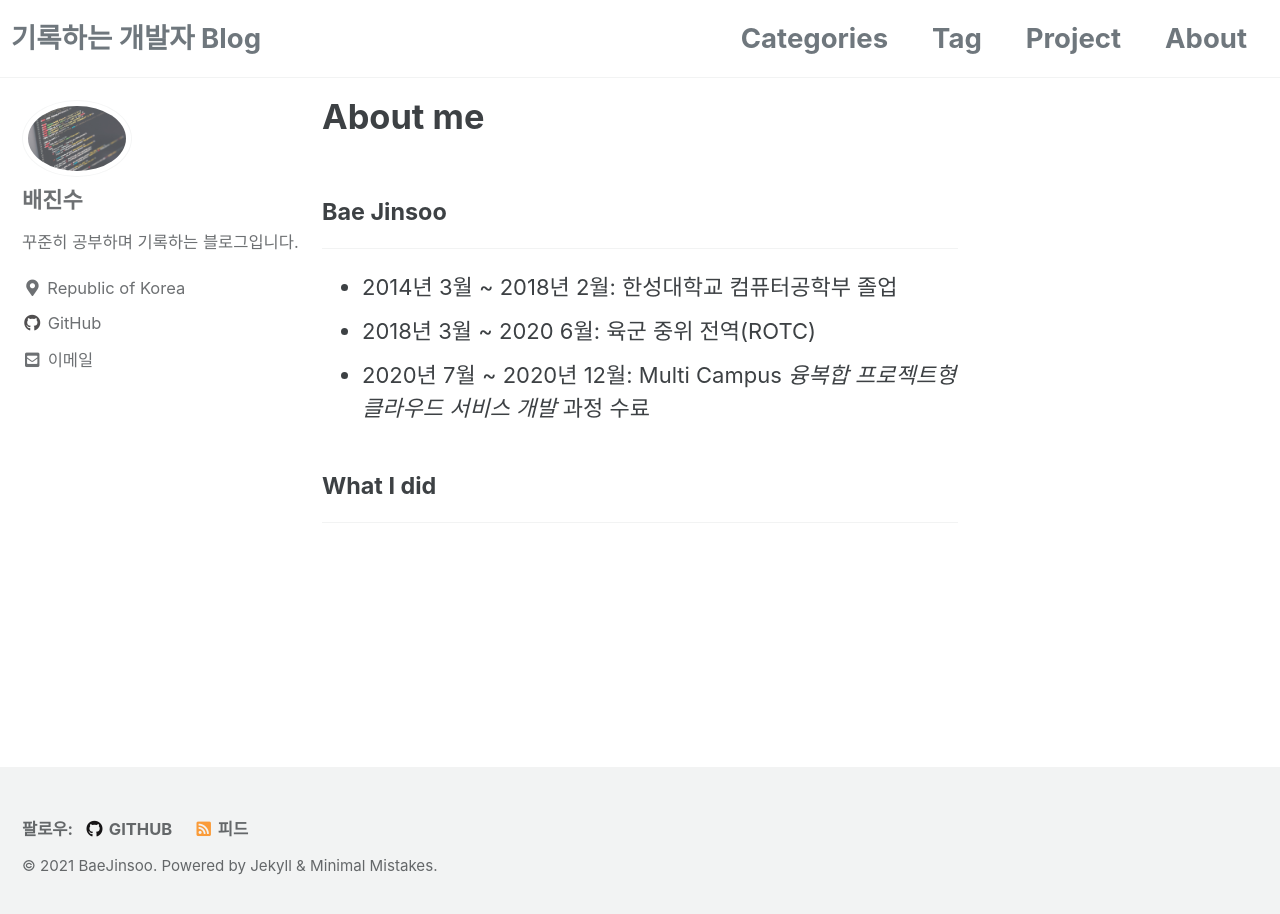
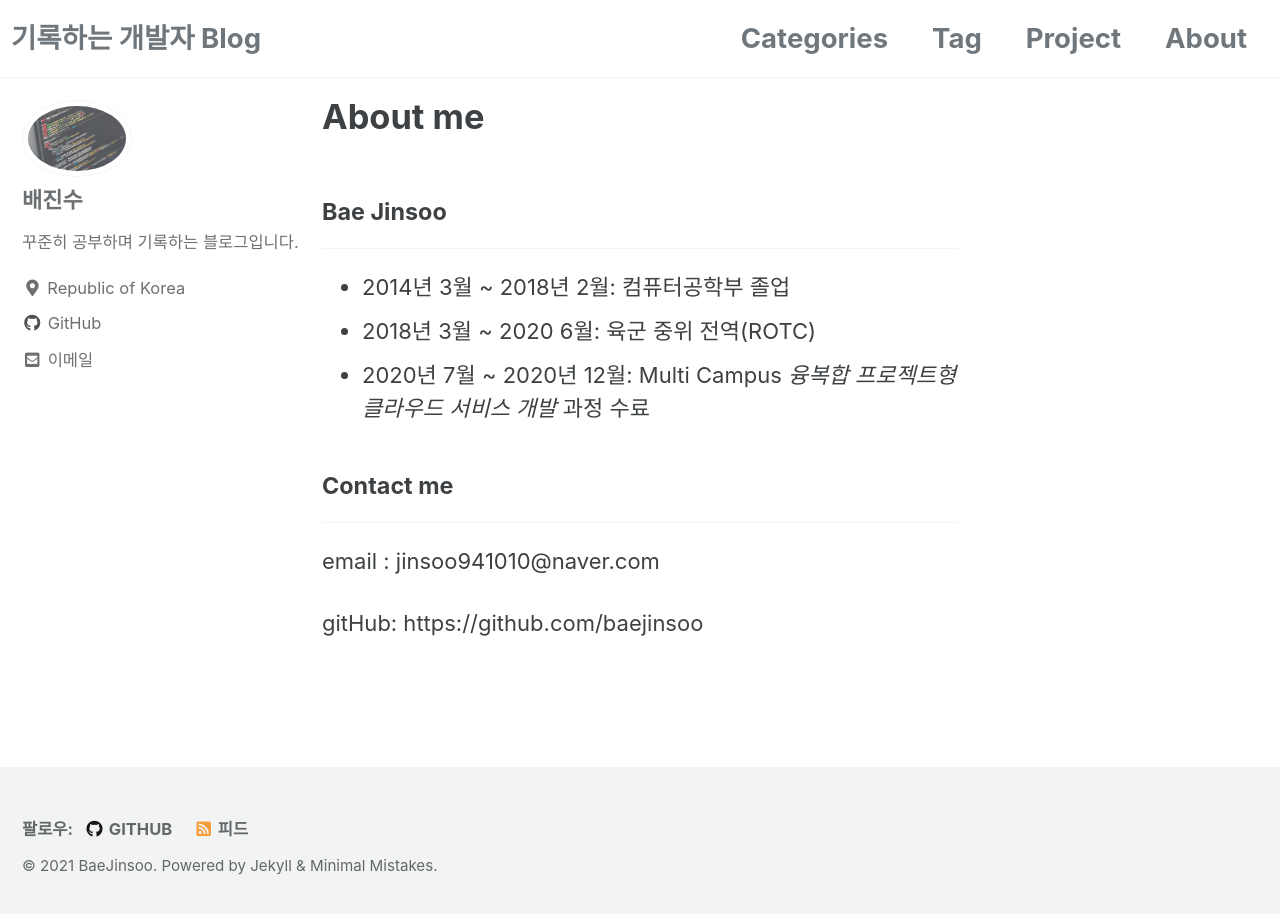
Before and after one commit to baejinsoo/baejinsoo.github.io, a Jekyll site: the page built from _pages/about.md, in a window 1280 px wide and 922 px high. Shown: the top 914 px of the window. Built offline with Jekyll 4.4.1, drawn with Linux system fonts in a browser that asks for light colours; cached includes are drawn as plain includes.

Commit message:
about 페이지 수정

```diff
--- a/_pages/about.md
+++ b/_pages/about.md
@@ -8,12 +8,16 @@ layout: single
 
 -----
 
-- 2014년 3월 ~ 2018년 2월: 한성대학교 컴퓨터공학부 졸업
+- 2014년 3월 ~ 2018년 2월: 컴퓨터공학부 졸업
 - 2018년 3월 ~ 2020 6월: 육군 중위 전역(ROTC)
 - 2020년 7월 ~ 2020년 12월: Multi Campus *융복합 프로젝트형 클라우드 서비스 개발*  과정 수료
 
 
 
-#### What I did
+#### Contact me
 
 ------
+
+email : jinsoo941010@naver.com
+
+gitHub: https://github.com/baejinsoo
```
